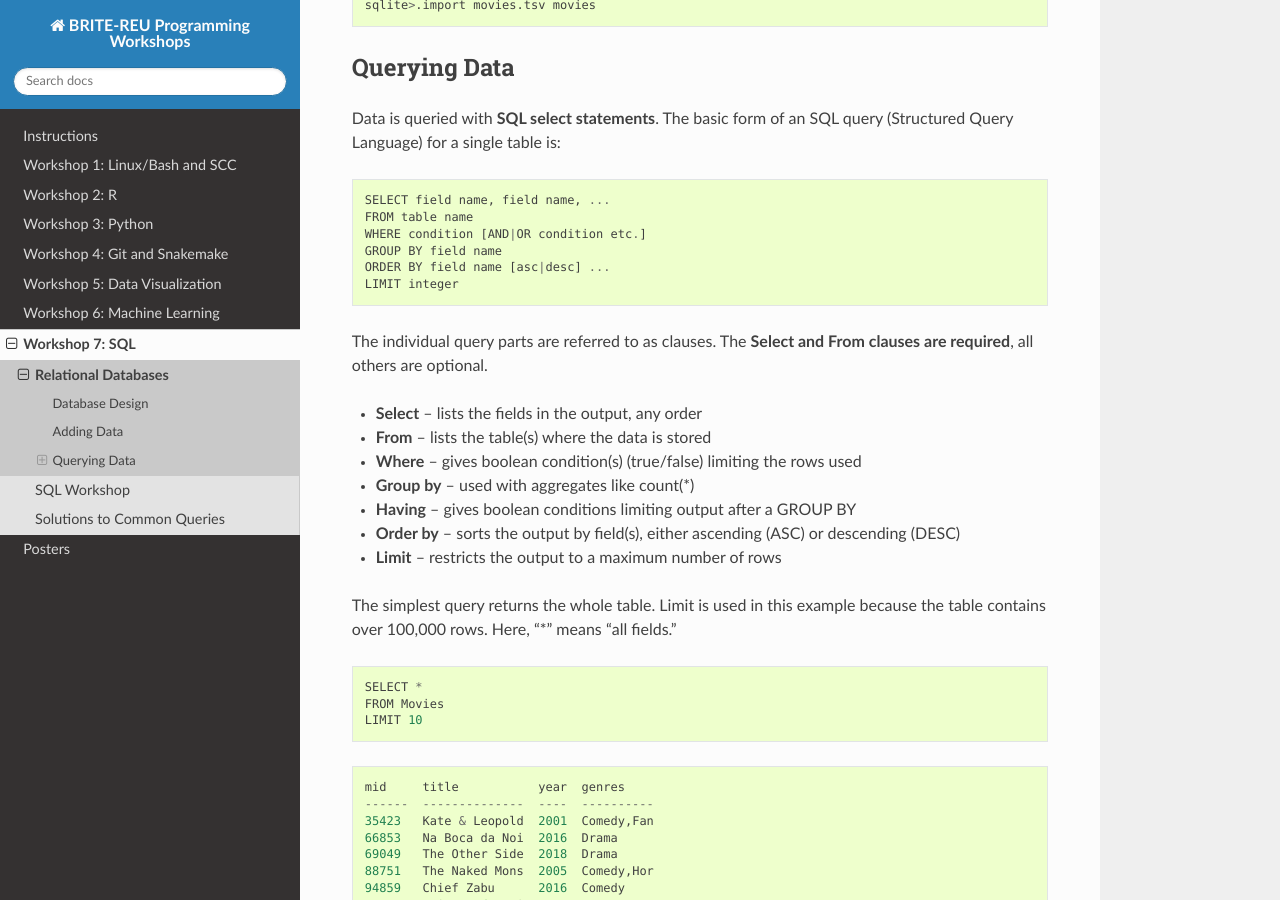
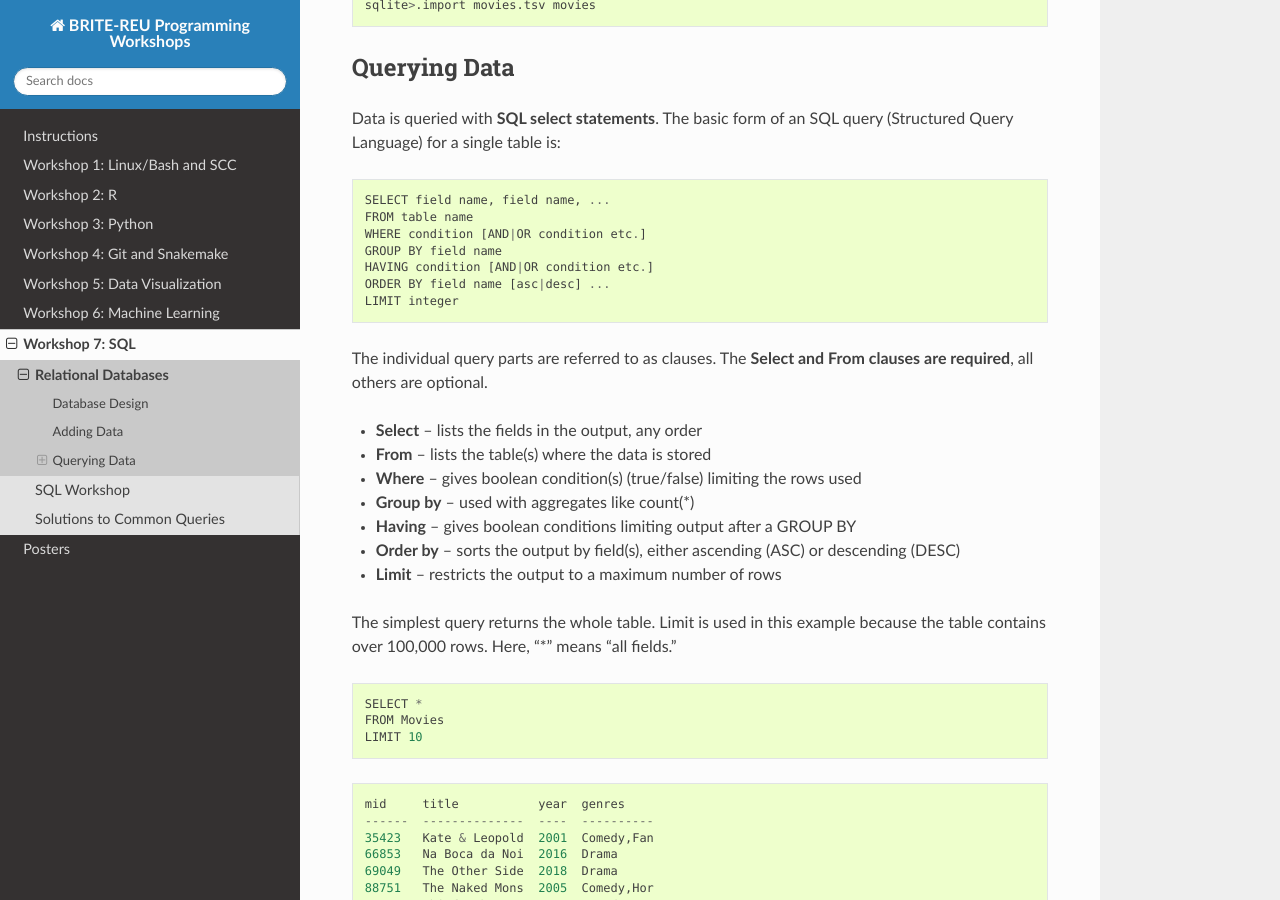
Before and after one commit to BRITE-REU/programming-workshops, a Sphinx documentation site: the page built from source/workshops/07_SQL/Relational_Databases.rst, in a window 1280 px wide and 900 px high, scrolled down 3898 px. Built offline with Sphinx 7.4.7 and the Read the Docs theme 2.0.0, drawn with Linux system fonts in a browser that asks for light colours.

Commit message:
Update Relational_Databases.rst

```diff
--- a/source/workshops/07_SQL/Relational_Databases.rst
+++ b/source/workshops/07_SQL/Relational_Databases.rst
@@ -189,6 +189,7 @@ Data is queried with **SQL select statements**.  The basic form of an SQL query
     FROM table name
     WHERE condition [AND|OR condition etc.]
     GROUP BY field name
+    HAVING condition [AND|OR condition etc.]
     ORDER BY field name [asc|desc] ...
     LIMIT integer
 
```
